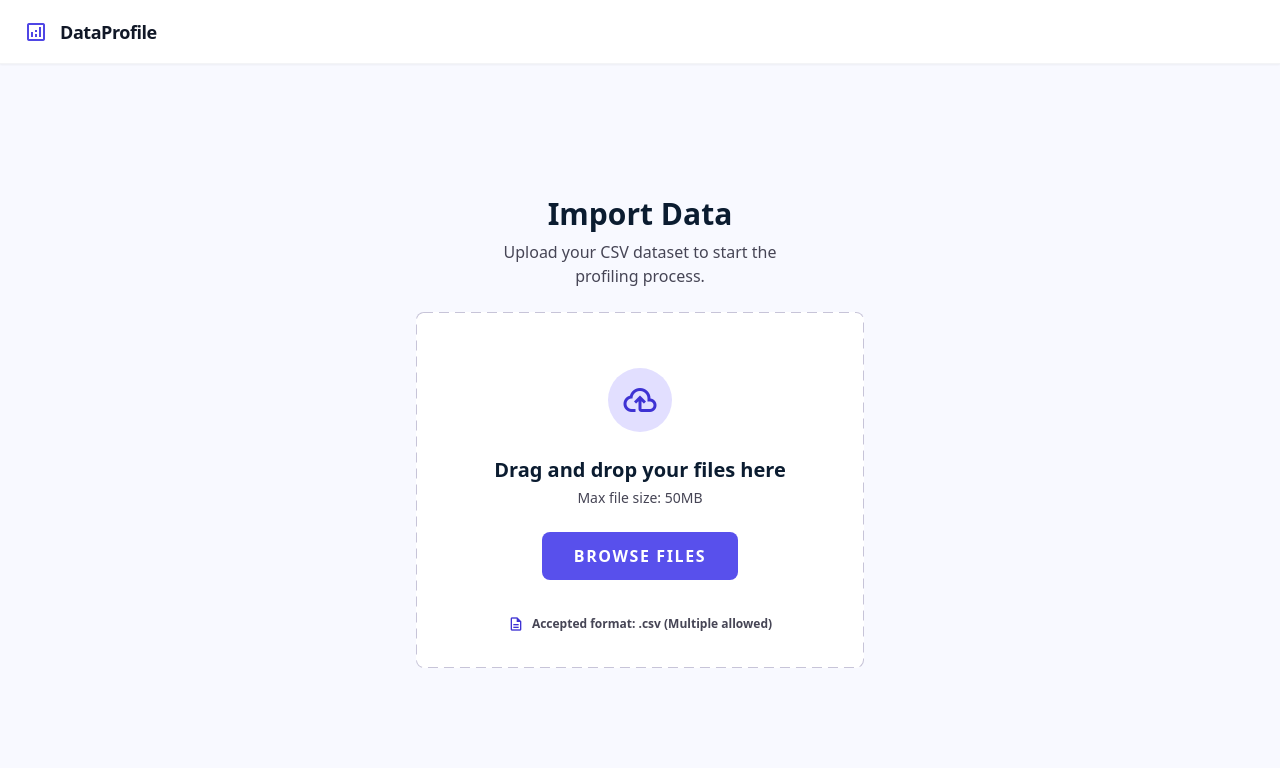
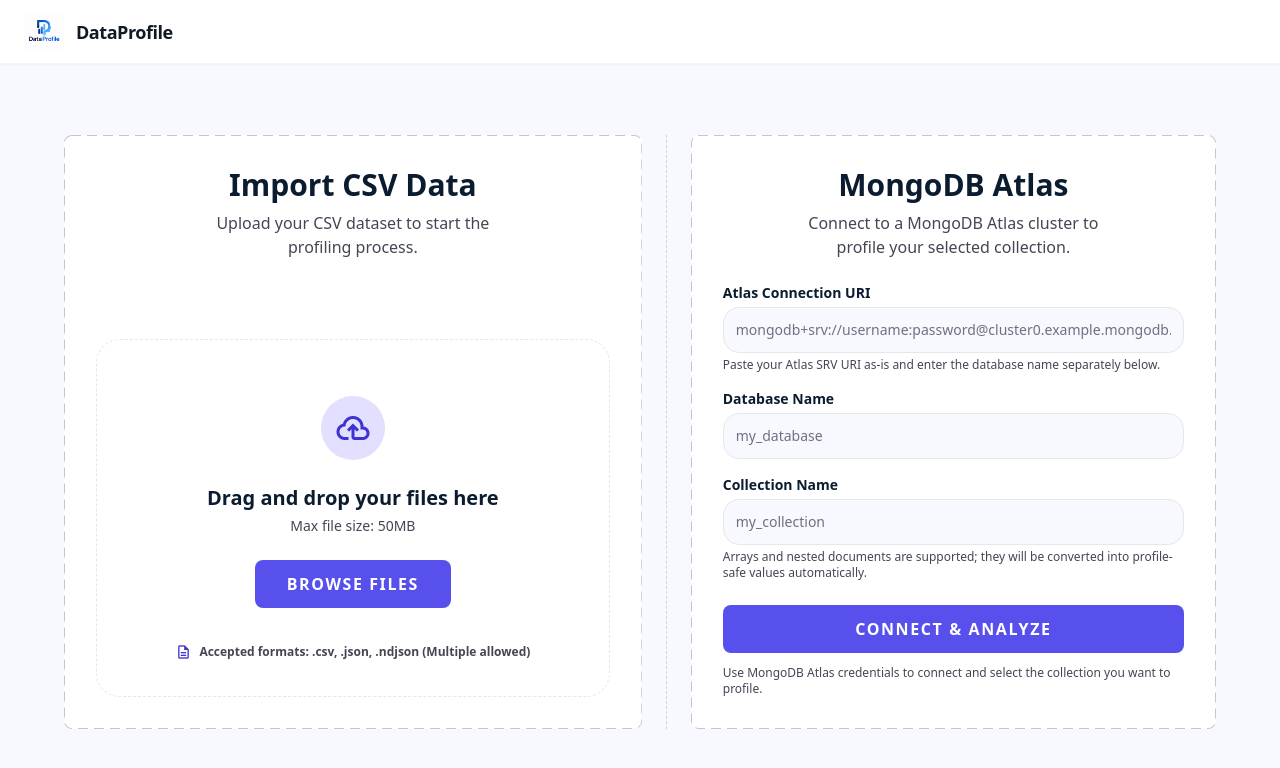
Before and after one commit to Maximus5470/Automated-Data-Profiler, a FastAPI app: page / in a window 1280 px wide. Shown: the top 768 px of the page. Run offline with FastAPI, Linux system fonts and the light colour scheme; some libraries are stand-ins or nearby versions.

Commit message:
Minor Bugfixes

```diff
--- a/app.py
+++ b/app.py
@@ -1,6 +1,7 @@
 from typing import List
-from fastapi import FastAPI, HTTPException, UploadFile, File, Request
-from fastapi.responses import FileResponse, HTMLResponse, JSONResponse, RedirectResponse
+from fastapi import FastAPI, HTTPException, UploadFile, File, Form, Request
+from fastapi.responses import FileResponse, HTMLResponse, RedirectResponse
+from fastapi.staticfiles import StaticFiles
 from jinja2 import Environment, FileSystemLoader
 import json
 from pathlib import Path
@@ -10,6 +11,7 @@ import uuid
 import re
 
 app = FastAPI(title="Data Profiling Dashboard")
+app.mount("/static", StaticFiles(directory=Path(__file__).parent, html=False), name="static")
 SESSION_COOKIE_NAME = "dataprofiling_session"
 SESSION_COOKIE_MAX_AGE = 60 * 60 * 24 * 30
 
@@ -76,6 +78,21 @@ def get_results_dir(session_id: str) -> Path:
     return results_path
 
 
+def persist_analysis_result(session_id: str, file_id: str, profile_data: dict, display_name: str) -> Path:
+    results_dir = get_results_dir(session_id)
+    result_path = results_dir / f"{file_id}.json"
+    if not str(result_path.resolve()).startswith(str(results_dir.resolve())):
+        raise ValueError("Invalid result path")
+
+    with open(result_path, "w", encoding="utf-8") as f:
+        json.dump(profile_data, f, indent=4, cls=data_profiler.NpEncoder)
+
+    manifest = load_analysis_manifest(session_id)
+    manifest[file_id] = display_name
+    save_analysis_manifest(session_id, manifest)
+    return result_path
+
+
 def get_manifest_path(session_id: str) -> Path:
     return get_session_root(session_id) / "manifest.json"
 
@@ -134,7 +151,11 @@ async def upload_file(request: Request, files: List[UploadFile] = File(...)):
         if not first_file_id:
             first_file_id = file_id
 
-        temp_path = uploads_dir / f"temp_{file_id}.csv"
+        extension = Path(file.filename).suffix.lower() or '.csv'
+        if extension not in {'.csv', '.json', '.ndjson'}:
+            raise ValueError(f"Unsupported upload file type: {extension}")
+
+        temp_path = uploads_dir / f"temp_{file_id}{extension}"
 
         try:
             if not str(temp_path.resolve()).startswith(str(uploads_dir.resolve())):
@@ -148,7 +169,7 @@ async def upload_file(request: Request, files: List[UploadFile] = File(...)):
             if not str(result_path.resolve()).startswith(str(results_dir.resolve())):
                 raise ValueError("Invalid result path")
 
-            data_profiler.generate_profile(str(temp_path), str(result_path))
+            data_profiler.generate_profile(source_path=str(temp_path), save_path=str(result_path))
 
             manifest[file_id] = file.filename
             save_analysis_manifest(session_id, manifest)
@@ -166,7 +187,44 @@ async def upload_file(request: Request, files: List[UploadFile] = File(...)):
                 pass
 
     status_code = 200 if not errors else 207
-    return {"status": "partial" if errors else "success", "processed": results, "errors": errors, "file_id": first_file_id}
+    return {status_code: status_code, "status": "partial" if errors else "success", "processed": results, "errors": errors, "file_id": first_file_id}
+
+
+@app.post("/mongo-upload")
+async def upload_mongodb_atlas(
+    request: Request,
+    mongo_uri: str = Form(...),
+    mongo_database: str = Form(...),
+    mongo_collection: str = Form(...),
+):
+    """Connect to MongoDB Atlas, profile the selected collection, and persist the report."""
+    session_id = request.state.session_id
+    safe_database = sanitize_filename(mongo_database)
+    safe_collection = sanitize_filename(mongo_collection)
+    file_id = f"mongo_{safe_database}_{safe_collection}_{uuid.uuid4().hex[:8]}"
+    validate_file_id(file_id)
+
+    try:
+        df = data_profiler.load_mongodb_atlas(
+            uri=mongo_uri,
+            database=mongo_database,
+            collection=mongo_collection,
+        )
+        profile_data = data_profiler.generate_profile(df=df)
+        result_path = persist_analysis_result(
+            session_id=session_id,
+            file_id=file_id,
+            profile_data=profile_data,
+            display_name=f"{mongo_database}.{mongo_collection}",
+        )
+        return {
+            "status": "success",
+            "file": f"{mongo_database}.{mongo_collection}",
+            "file_id": file_id,
+            "result": str(result_path),
+        }
+    except Exception as e:
+        raise HTTPException(status_code=400, detail=f"Could not profile MongoDB Atlas collection: {str(e)}")
 
 @app.get("/download-json/{file_id}")
 async def download_json(request: Request, file_id: str):
--- a/requirements.txt
+++ b/requirements.txt
@@ -5,3 +5,4 @@ fastapi
 uvicorn[standard]
 jinja2
 python-multipart
+pymongo[srv]
--- a/templates/dashboard.html
+++ b/templates/dashboard.html
@@ -34,8 +34,7 @@ tailwind.config = {
 <aside id="sidebar" class="w-64 flex-shrink-0 bg-white border-r border-gray-100 flex flex-col overflow-hidden transition-[width] duration-300 z-40">
     <div class="min-h-16 flex items-center px-6 py-4 border-b border-gray-100 overflow-hidden shrink-0">
         <div class="flex items-center gap-3 whitespace-nowrap">
-            <span class="material-symbols-outlined text-indigo-600 flex-shrink-0" data-icon="analytics">analytics</span>
-            <span class="text-lg font-bold tracking-tight text-gray-900 sidebar-text">ProfileEngine</span>
+            <img src="/static/logo.png" alt="DataProfile logo" class="h-10 w-10 flex-shrink-0 rounded-md object-contain">
         </div>
     </div>
     <nav class="flex-1 px-4 py-6 space-y-2 overflow-y-auto overflow-x-hidden">
--- a/templates/upload.html
+++ b/templates/upload.html
@@ -4,7 +4,7 @@
 <meta content="width=device-width, initial-scale=1.0" name="viewport"/>
 <title>DataProfile - Upload</title>
 <script src="https://cdn.tailwindcss.com?plugins=forms,container-queries"></script>
-<link href="https://fonts.googleapis.com/css2?family=Inter:wght@400;500;600;700;800;900&amp;family=Material+Symbols+Outlined:wght,FILL@100..700,0..1&amp;display=swap" rel="stylesheet"/>
+<link href="https://fonts.googleapis.com/css2?family=Inter:wght@400;500;600;700;800;900&family=Material+Symbols+Outlined:wght,FILL@100..700,0..1&display=swap" rel="stylesheet"/>
 <script id="tailwind-config">
 tailwind.config = {
     darkMode: "class",
@@ -32,19 +32,20 @@ body { min-height: 100dvh; }
 <!-- TopNavBar -->
 <header class="fixed top-0 z-50 w-full flex items-center justify-between px-6 h-16 bg-white shadow-sm border-b border-gray-100">
     <div class="flex items-center gap-3">
-        <span class="material-symbols-outlined text-indigo-600" data-icon="analytics">analytics</span>
+        <img class="h-10 w-10 rounded-md object-contain" src="/static/logo.png" alt="DataProfile logo">
         <h1 class="text-lg font-bold tracking-tight text-gray-900">DataProfile</h1>
     </div>
 </header>
 <!-- Main Canvas -->
 <main class="flex-grow flex items-center justify-center p-6 mt-16">
-    <form id="uploadForm" enctype="multipart/form-data" class="w-full max-w-md flex flex-col gap-6">
-        <div class="text-center space-y-2">
-            <h2 class="text-3xl font-semibold text-on-surface">Import Data</h2>
-            <p class="text-on-surface-variant max-w-[280px] mx-auto">Upload your CSV dataset to start the profiling process.</p>
+    <div class="w-full max-w-6xl grid gap-6 md:grid-cols-[1.1fr_auto_1fr]">
+        <form id="csvUploadForm" enctype="multipart/form-data" class="bg-white custom-dashed-border p-8 flex flex-col items-center justify-between text-center space-y-6 min-h-[420px] cursor-pointer hover:bg-surface-container transition-colors">
+            <div class="space-y-2 w-full">
+                <h2 class="text-3xl font-semibold text-on-surface">Import CSV Data</h2>
+                <p class="text-on-surface-variant max-w-[320px] mx-auto">Upload your CSV dataset to start the profiling process.</p>
             </div>
-        <div id="uploadArea" class="bg-white custom-dashed-border p-8 flex flex-col items-center justify-center text-center space-y-6 min-h-[320px] cursor-pointer hover:bg-surface-container transition-colors">
-            <input type="file" id="fileInput" accept=".csv" name="files" class="hidden" multiple="multiple">
+            <div id="uploadArea" class="w-full flex flex-col items-center justify-center text-center space-y-6 py-8 px-4 border border-dashed border-gray-200 rounded-3xl cursor-pointer hover:bg-surface-container transition-colors">
+                <input type="file" id="fileInput" accept=".csv,.json,.ndjson" name="files" class="hidden" multiple="multiple">
                 <div class="w-16 h-16 rounded-full bg-primary-fixed flex items-center justify-center pointer-events-none">
                     <span class="material-symbols-outlined text-primary text-4xl" data-icon="cloud_upload">cloud_upload</span>
                 </div>
@@ -57,12 +58,48 @@ body { min-height: 100dvh; }
                 <button type="submit" id="submitBtn" class="bg-primary-container text-white px-8 py-3 rounded-lg font-bold uppercase tracking-widest active:scale-[0.98] transition-transform hover:bg-primary duration-150">
                     Browse Files
                 </button>
-            <div class="flex items-center gap-2 pt-2 pointer-events-none">
+                <div class="flex items-center gap-2 pt-2 pointer-events-none justify-center">
                     <span class="material-symbols-outlined text-primary text-base" data-icon="description">description</span>
-                <span class="text-xs font-semibold text-on-surface-variant">Accepted format: .csv (Multiple allowed)</span>
+                    <span class="text-xs font-semibold text-on-surface-variant">Accepted formats: .csv, .json, .ndjson (Multiple allowed)</span>
                 </div>
             </div>
         </form>
+        <div class="hidden md:flex items-center justify-center">
+            <div class="h-full border-l border-dashed border-gray-300"></div>
+        </div>
+        <form id="mongoForm" action="#" method="post" class="bg-white custom-dashed-border p-8 space-y-6 min-h-[420px]">
+            <div class="space-y-2 text-center">
+                <h2 class="text-3xl font-semibold text-on-surface">MongoDB Atlas</h2>
+                <p class="text-on-surface-variant max-w-[320px] mx-auto">Connect to a MongoDB Atlas cluster to profile your selected collection.</p>
+            </div>
+            <div class="grid gap-4">
+                <div>
+                    <label class="block text-sm font-semibold text-on-surface mb-1">Atlas Connection URI</label>
+                    <input id="mongoUri" name="mongo_uri" type="text"
+                        placeholder="mongodb+srv://username:password@cluster0.example.mongodb.net"
+                        class="w-full rounded-2xl border border-gray-200 bg-surface p-3 text-sm text-on-surface focus:border-primary focus:outline-none focus:ring-2 focus:ring-primary/20" required>
+                    <p class="mt-1 text-xs text-on-surface-variant">Paste your Atlas SRV URI as-is and enter the database name separately below.</p>
+                </div>
+                <div>
+                    <label class="block text-sm font-semibold text-on-surface mb-1">Database Name</label>
+                    <input id="mongoDatabase" name="mongo_database" type="text" placeholder="my_database"
+                        class="w-full rounded-2xl border border-gray-200 bg-surface p-3 text-sm text-on-surface focus:border-primary focus:outline-none focus:ring-2 focus:ring-primary/20" required>
+                </div>
+                <div>
+                    <label class="block text-sm font-semibold text-on-surface mb-1">Collection Name</label>
+                    <input id="mongoCollection" name="mongo_collection" type="text" placeholder="my_collection"
+                        class="w-full rounded-2xl border border-gray-200 bg-surface p-3 text-sm text-on-surface focus:border-primary focus:outline-none focus:ring-2 focus:ring-primary/20" required>
+                    <p class="mt-1 text-xs text-on-surface-variant">Arrays and nested documents are supported; they will be converted into profile-safe values automatically.</p>
+                </div>
+            </div>
+            <div class="flex flex-col gap-3">
+                <button type="submit" class="w-full bg-primary-container text-white px-6 py-3 rounded-lg font-bold uppercase tracking-widest active:scale-[0.98] transition-transform hover:bg-primary duration-150">
+                    Connect & Analyze
+                </button>
+                <p class="text-xs text-on-surface-variant">Use MongoDB Atlas credentials to connect and select the collection you want to profile.</p>
+            </div>
+        </form>
+    </div>
 </main>
 <!-- Toast container -->
 <div id="toastContainer" class="fixed top-6 right-6 z-50 flex flex-col gap-2"></div>
@@ -116,7 +153,9 @@ body { min-height: 100dvh; }
     const fileInput = document.getElementById('fileInput');
     const selectedFile = document.getElementById('selectedFile');
     const fileName = document.getElementById('fileName');
-    const uploadForm = document.getElementById('uploadForm');
+    const csvForm = document.getElementById('csvUploadForm');
+    const mongoForm = document.getElementById('mongoForm');
+    const mongoSubmitBtn = mongoForm.querySelector('button[type="submit"]');
     const loading = document.getElementById('loading');
     const submitBtn = document.getElementById('submitBtn');
 
@@ -172,7 +211,7 @@ body { min-height: 100dvh; }
         }
     });
 
-    uploadForm.addEventListener('submit', async (e) => {
+    csvForm.addEventListener('submit', async (e) => {
         e.preventDefault();
         if (fileInput.files.length === 0) {
             fileInput.click();
@@ -243,6 +282,38 @@ body { min-height: 100dvh; }
             submitBtn.disabled = false;
         }
     });
+
+    mongoForm.addEventListener('submit', (e) => {
+        e.preventDefault();
+
+        const formData = new FormData(mongoForm);
+
+        mongoSubmitBtn.disabled = true;
+        const originalText = mongoSubmitBtn.textContent;
+        mongoSubmitBtn.textContent = 'Analyzing...';
+
+        fetch('/mongo-upload', { method: 'POST', body: formData })
+            .then(async (response) => {
+                const data = await response.json().catch(() => null);
+
+                if (response.ok && data && data.status === 'success' && data.file_id) {
+                    window.location.href = `/analysis/${encodeURIComponent(data.file_id)}`;
+                    return;
+                }
+
+                const message = data && (data.detail || data.message)
+                    ? (data.detail || data.message)
+                    : 'Error connecting to MongoDB Atlas. Please check the credentials and try again.';
+                showToast(message, 'error');
+            })
+            .catch((error) => {
+                showToast('Network or client error: ' + (error.message || error), 'error');
+            })
+            .finally(() => {
+                mongoSubmitBtn.disabled = false;
+                mongoSubmitBtn.textContent = originalText;
+            });
+    });
 </script>
 </body>
 </html>
```
Also changed, not shown: main.py (+63 -2 lines), utils.py (+11 -0 lines), logo.png (added), storage/sessions/16cd5ce728d5459c8e105f5740a1f2cb/manifest.json (added), storage/sessions/45ccfc74f0544b778e8ea0149cfea391/manifest.json (added), 1 other file. Lines whose indentation alone changed are shown as unchanged.
